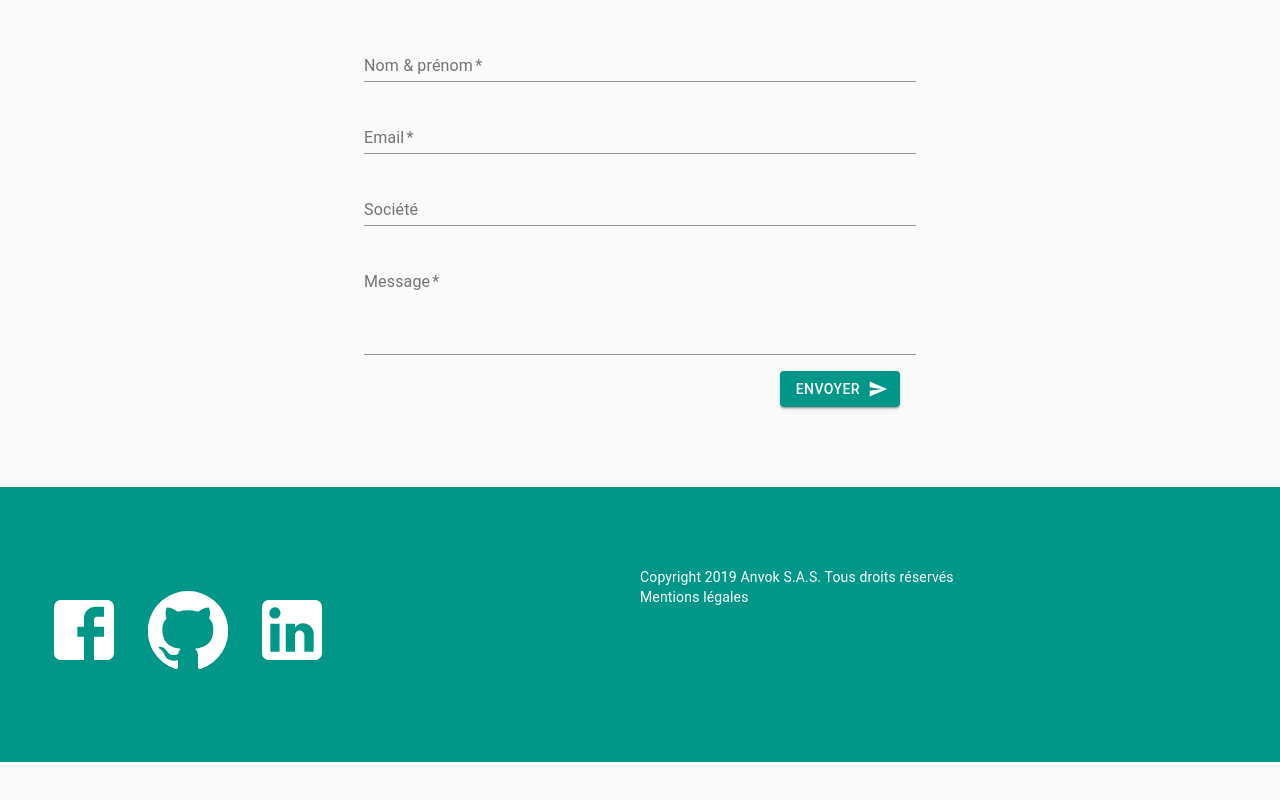
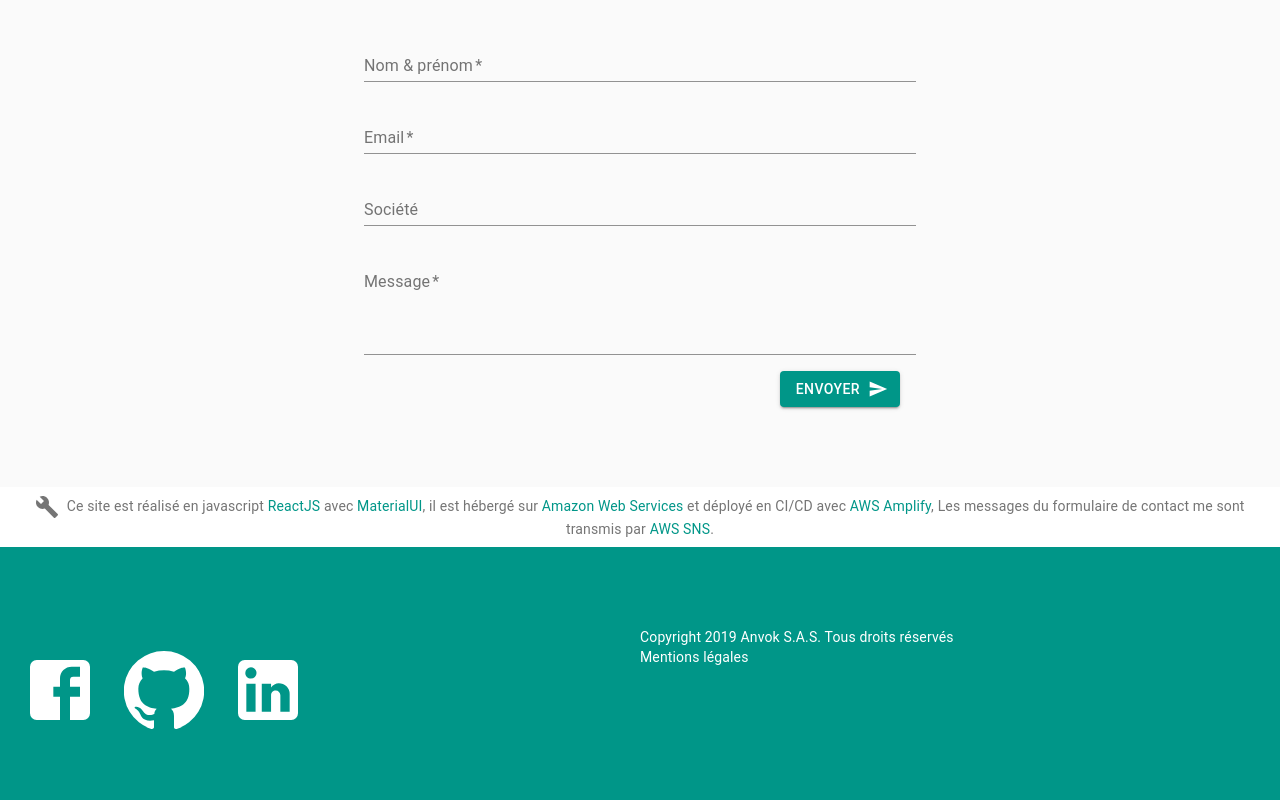
Before and after one commit to beaukode/anvoknet, a React (Create React App) app: page / in a window 1280 px wide. Shown: the part 798-1598 px from the top of the page. Before the commit the page ends 1560 px from the top, so only its background shows below. Built offline with nearby package versions, Linux system fonts and the light colour scheme.

Commit message:
Prefooter

```diff
--- a/src/Footer.tsx
+++ b/src/Footer.tsx
@@ -9,19 +9,33 @@ import {
   Link,
   Dialog,
   DialogContent,
+  Box,
+  colors,
 } from "@material-ui/core";
 import {
   Facebook as FacebookIcon,
   GitHub as GitHubIcon,
   LinkedIn as LinkedInIcon,
+  Build as TechIcon,
 } from "@material-ui/icons";
 import Legal from "./Legal";
 
 const useStyles = makeStyles((theme: Theme) =>
   createStyles({
     root: {
+      backgroundColor: theme.palette.primary.main,
+    },
+    prefooter: {
+      backgroundColor: "#FFFFFF",
+      color: colors.grey[600],
+      padding: theme.spacing(1),
+      textAlign: "center",
+    },
+    prefooterIcon: {
+      verticalAlign: "middle",
+    },
+    footer: {
       color: "#FFFFFF",
-      backgroundColor: theme.palette.primary.main,
       padding: theme.spacing(10, 1),
     },
     social: {
@@ -33,13 +47,33 @@ const useStyles = makeStyles((theme: Theme) =>
   })
 );
 
+function extLink(url: string, name: string): React.ReactNode {
+  return (
+    <Link href={url} target="_blank" rel="noopener noreferrer">
+      {name}
+    </Link>
+  );
+}
+
 const Footer: React.FC = () => {
   const [legal, setLegal] = React.useState(false);
   const classes = useStyles();
 
   return (
     <footer className={classes.root}>
-      <Container>
+      <Box className={classes.prefooter}>
+        <TechIcon className={classes.prefooterIcon} />
+        &nbsp;&nbsp;Ce site est réalisé en javascript&nbsp;
+        {extLink("https://reactjs.org/", "ReactJS")}&nbsp;avec&nbsp;
+        {extLink("https://material-ui.com/", "MaterialUI")}, il est hébergé
+        sur&nbsp;
+        {extLink("https://aws.amazon.com/", "Amazon Web Services")}&nbsp;et
+        déployé en CI/CD avec&nbsp;
+        {extLink("https://aws.amazon.com/amplify/", "AWS Amplify")}, Les
+        messages du formulaire de contact me sont transmis par&nbsp;
+        {extLink("https://aws.amazon.com/sns/", "AWS SNS")}.
+      </Box>
+      <Container className={classes.footer}>
         <Grid container>
           <Grid className={classes.social} item xs={12} md>
             <IconButton
```
